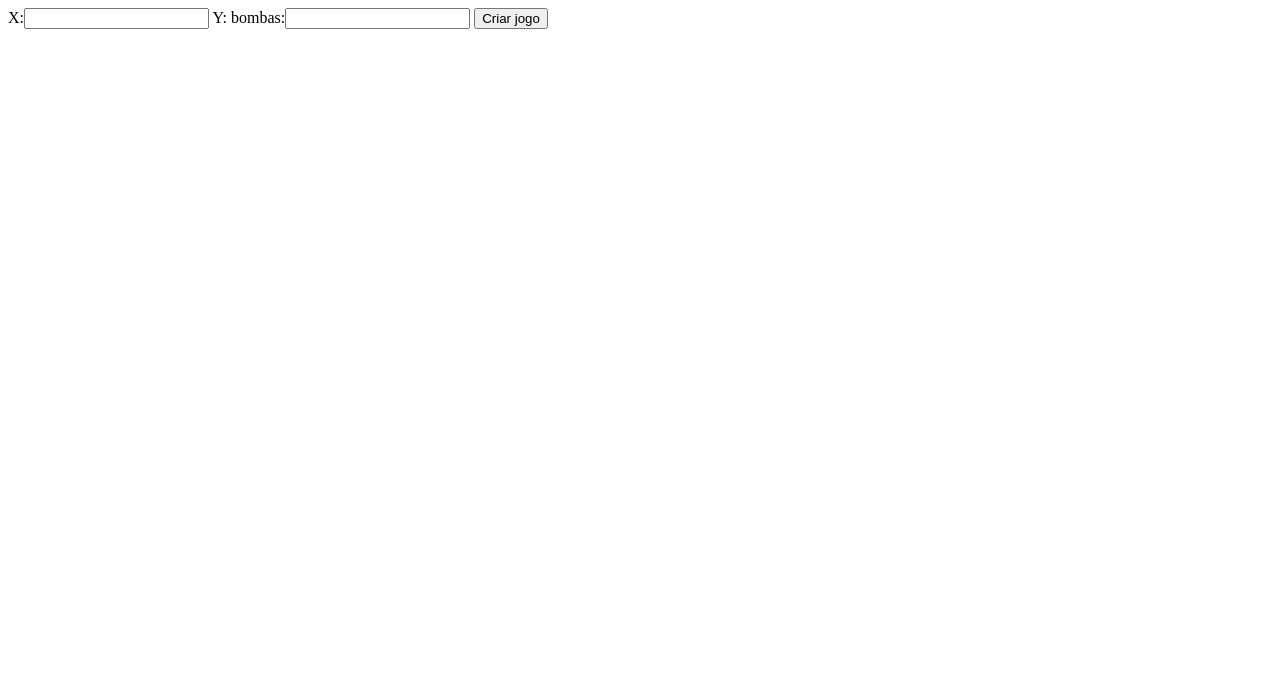
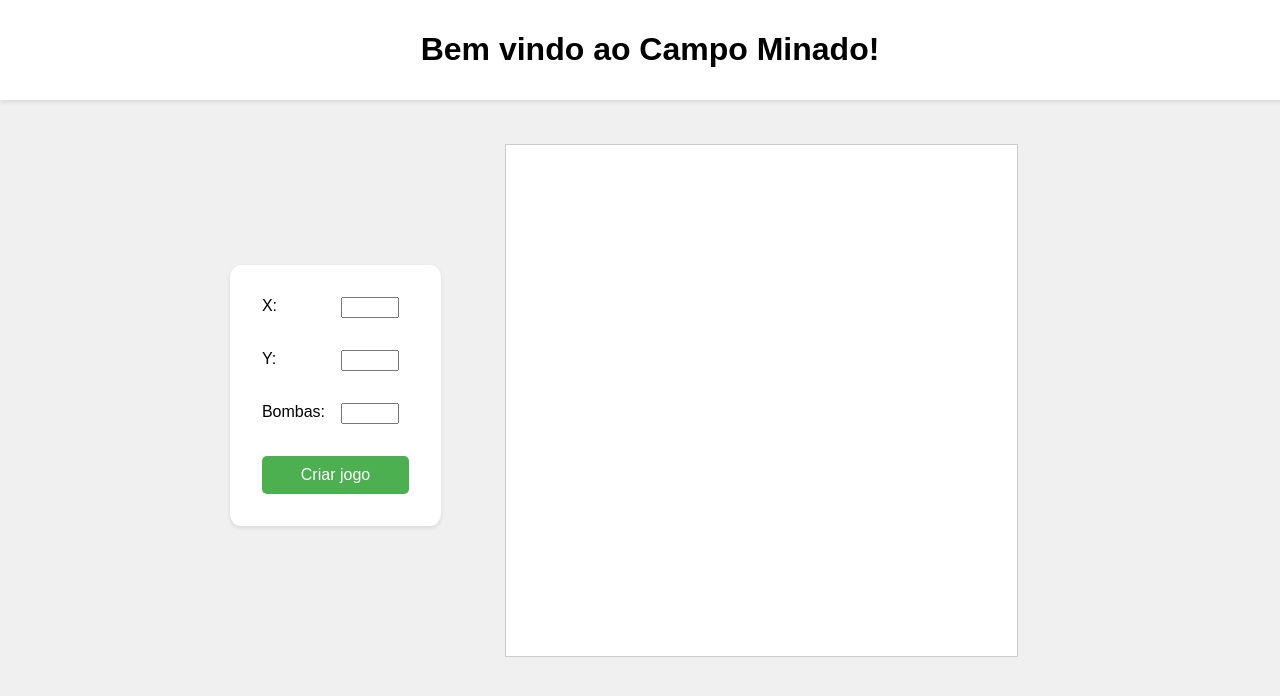
Before and after one commit to carlos1377/campo_minado, a plain HTML site: page index.html in a window 1280 px wide. Drawn offline with Linux system fonts and the light colour scheme.

Commit message:
css no projeto

```diff
--- a/game.js
+++ b/game.js
@@ -14,6 +14,8 @@ const lineTilesPx = 1;
 // var nBombs = 30
 var nBombs = inputBombs.value
 const count = (((nTilesX * nTilesY) * lenTilesPx) + (lineTilesPx * lenTilesPx) + 1)
+
+
 
 class Tile {
     constructor(i, j) {
--- a/index.html
+++ b/index.html
@@ -2,19 +2,33 @@
 <html>
   <head>
     <title>Campo Minado</title>
+    <link rel="stylesheet" href="style.css"/>
   </head>
-  <header>
-    X:<input id="inputX" type="number" value="" max="50" /> Y:<inputid
-      ="inputY"
-      type=""
-      value=""
-    />
-    bombas:<input id="inputBombs" type="" value="" />
-    <button type="submit">Criar jogo</button>
-  </header>
+
+<header class="topo">
+  <h1>Bem vindo ao Campo Minado!</h1>
+</header>
+
+  <section class="card">
+    <div class="card-itens">
+      <div class="card-elementos">X:</div><input class="input-X" id="inputX" type="number" value="" max="50" />
+    </div>
+    <div class="card-itens">
+      <div class="card-elementos">Y:</div><input class="input-Y" id="inputY" type="number" value=""/>
+    </div>
+    <div class="card-itens">
+      <div class="card-elementos">Bombas:</div><input class="input-bombas" type="number" value="" />
+    </div>
+    <button class="btn-criarGame" id="inputCriarGame" type="submit">Criar jogo</button>
+  </section>
+
   <body>
     <br />
     <canvas id="jogo" width="511" height="511"> </canvas>
     <script type="text/javascript" src="game.js"></script>
   </body>
+
+  <footer>
+
+  </footer>
 </html>
--- /dev/null
+++ b/reset.css
@@ -0,0 +1,48 @@
+/* http://meyerweb.com/eric/tools/css/reset/
+   v2.0 | 20110126
+   License: none (public domain)
+*/
+
+html, body, div, span, applet, object, iframe,
+h1, h2, h3, h4, h5, h6, p, blockquote, pre,
+a, abbr, acronym, address, big, cite, code,
+del, dfn, em, img, ins, kbd, q, s, samp,
+small, strike, strong, sub, sup, tt, var,
+b, u, i, center,
+dl, dt, dd, ol, ul, li,
+fieldset, form, label, legend,
+table, caption, tbody, tfoot, thead, tr, th, td,
+article, aside, canvas, details, embed,
+figure, figcaption, footer, header, hgroup,
+menu, nav, output, ruby, section, summary,
+time, mark, audio, video {
+	margin: 0;
+	padding: 0;
+	border: 0;
+	font-size: 100%;
+	font: inherit;
+	vertical-align: baseline;
+}
+/* HTML5 display-role reset for older browsers */
+article, aside, details, figcaption, figure,
+footer, header, hgroup, menu, nav, section {
+	display: block;
+}
+body {
+	line-height: 1;
+}
+ol, ul {
+	list-style: none;
+}
+blockquote, q {
+	quotes: none;
+}
+blockquote:before, blockquote:after,
+q:before, q:after {
+	content: '';
+	content: none;
+}
+table {
+	border-collapse: collapse;
+	border-spacing: 0;
+}
--- a/style.css
+++ b/style.css
@@ -0,0 +1,72 @@
+body {
+    font-family: Arial, sans-serif;
+    display: flex;
+    justify-content: center;
+    align-items: center;
+    height: 100vh;
+    margin: 0;
+    background-color: #f0f0f0;
+    gap: 2em;
+  }
+
+  canvas {
+    border: 1px solid #ccc;
+    background-color: #fff;
+  }
+
+  input[type="number"] {
+    width: 50px;
+    margin-right: 10px;
+  }
+
+  button {
+    padding: 5px 10px;
+    cursor: pointer;
+  }
+
+  .card {
+    display: flex;
+    flex-direction: column;
+    gap: 2em;
+    justify-content: space-between;
+    align-items: right;
+    margin-bottom: 10px;
+    background-color: #fff;
+    padding: 2em;
+    border-radius: 5%;
+    box-shadow: 0 2px 4px rgba(0, 0, 0, 0.1);
+  }
+
+  .btn-criarGame {
+    background-color: #4CAF50;
+    color: white;
+    padding: 10px 20px;
+    border: none;
+    border-radius: 5px;
+    cursor: pointer;
+    font-size: 16px;
+  }
+
+  .btn-criarGame:hover {
+    background-color: #45a049;
+  }
+
+.card-itens{
+    display: flex;
+    justify-content: space-between;
+    gap: 1em;
+}
+
+.topo {
+    position: fixed;
+    top: 0;
+    left: 0;
+    width: 100%;
+    display: flex;
+    justify-content: center;
+    align-items: center;
+    margin-bottom: 10px;
+    background-color: #fff;
+    padding: 10px;
+    box-shadow: 0 2px 4px rgba(0, 0, 0, 0.1);
+  }
```
